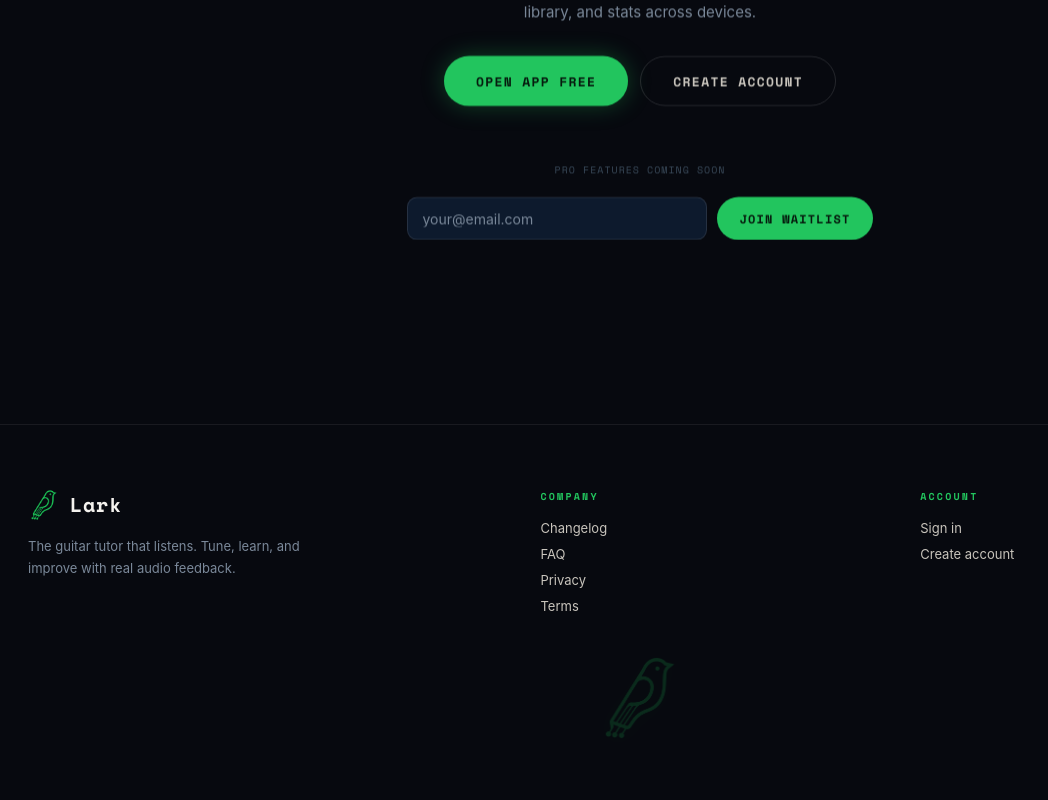
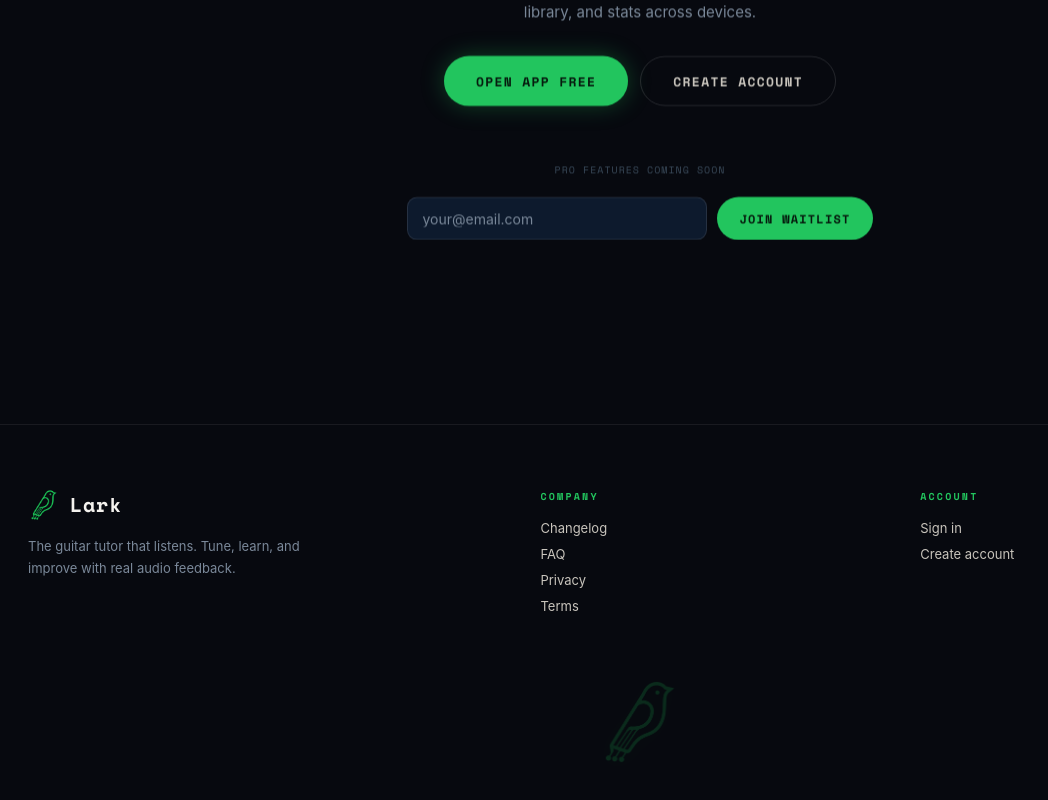
Before and after one commit to vinay-batra/lark, a Next.js app: page / in a window 1280 px wide. Shown: the part 3259-4059 px from the top of the page, without its empty margins (0-1048 px from the left). Built offline with nearby package versions, Linux system fonts and the light colour scheme; no server answers.

Commit message:
footer: lower watermark spacing 40->64

```diff
--- a/components/Footer.tsx
+++ b/components/Footer.tsx
@@ -60,7 +60,7 @@
 
 
       {/* Watermark logo */}
-      <div style={{ display: 'flex', justifyContent: 'center', marginTop: 40 }}>
+      <div style={{ display: 'flex', justifyContent: 'center', marginTop: 64 }}>
         <img
           src="/lark-logo.png"
           alt="Lark"
```
